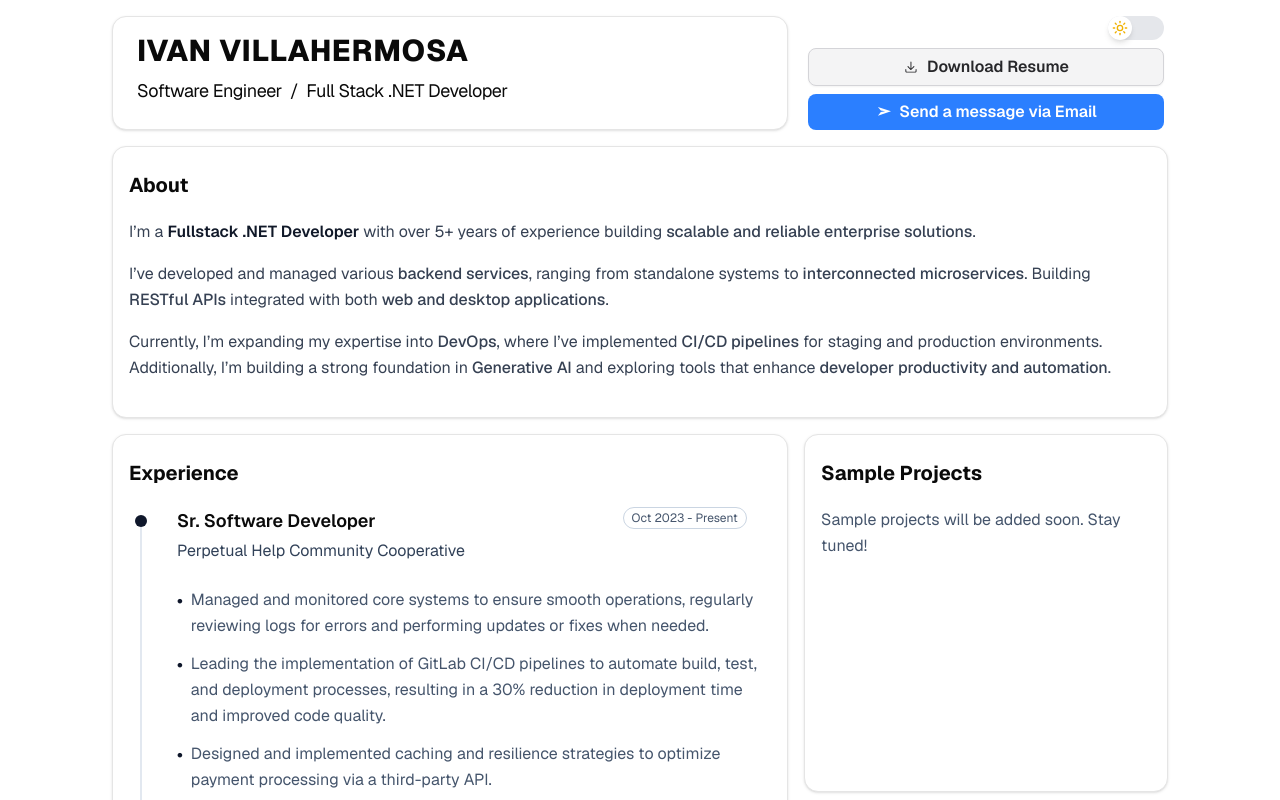
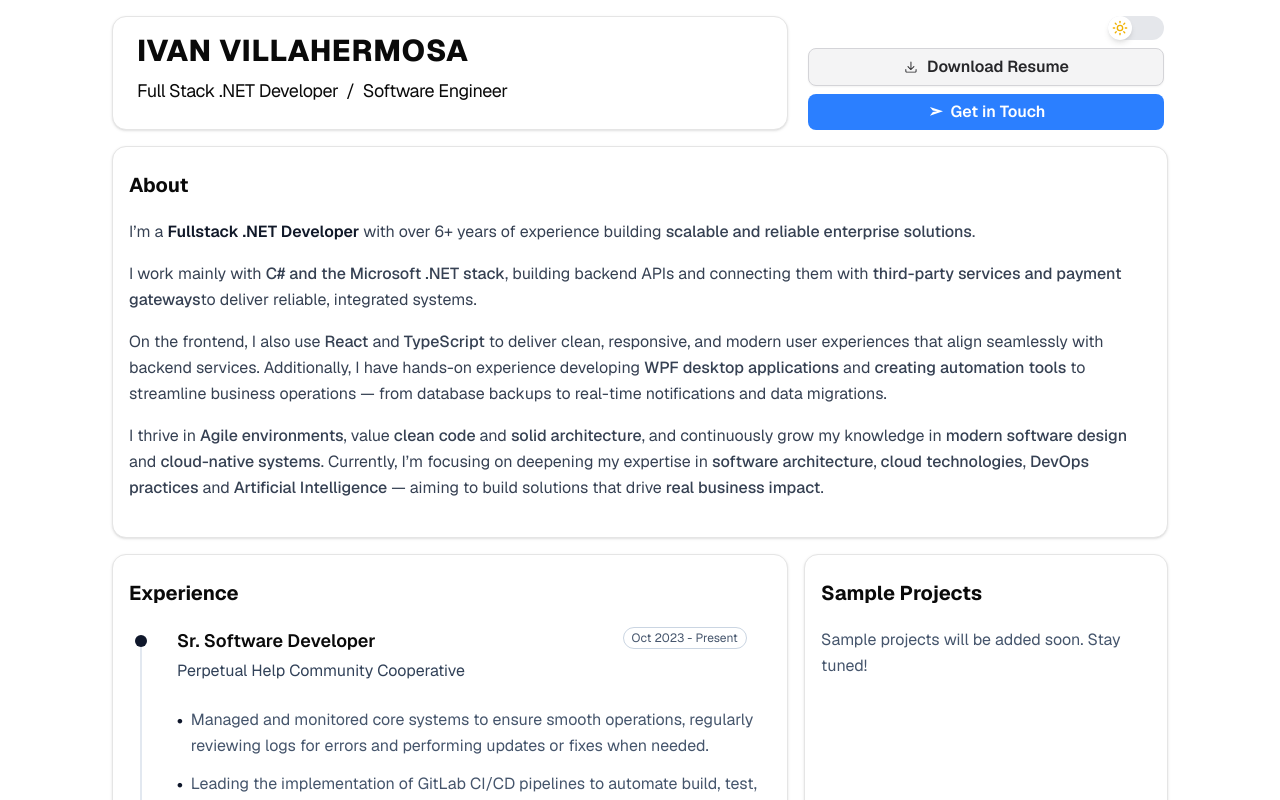
Before and after one commit to ivillahermosa/my-portfolio, a Next.js app: page / in a window 1280 px wide. Shown: the top 800 px of the page. Built offline with nearby package versions, Linux system fonts and the light colour scheme; no server answers.

Commit message:
Update about section info

```diff
--- a/components/main/About.tsx
+++ b/components/main/About.tsx
@@ -10,22 +10,30 @@ export default async function About() {
                 <CardContent className="p-0 pt-3 space-y-4">
                     <p className="text-base leading-relaxed text-gray-700 dark:text-gray-300">
                         I’m a <span className="font-semibold text-gray-900 dark:text-gray-100">Fullstack .NET Developer</span> with over
-                        5+ years of experience building <span className="font-medium">scalable and reliable enterprise solutions</span>.
+                        6+ years of experience building <span className="font-medium">scalable and reliable enterprise solutions</span>.
                     </p>
 
                     <p className="text-base leading-relaxed text-gray-700 dark:text-gray-300">
-                        I’ve developed and managed various <span className="font-medium">backend services</span>, ranging from
-                        standalone systems to <span className="font-medium">interconnected microservices</span>.
-                        Building <span className="font-medium">RESTful APIs</span> integrated with both
-                        <span className="font-medium"> web and desktop applications</span>.
+                        I work mainly with <span className="font-medium">C# and the Microsoft .NET stack</span>, building backend APIs
+                        and connecting them with <span className="font-medium">third-party services and payment gateways</span>
+                        to deliver reliable, integrated systems.
                     </p>
 
                     <p className="text-base leading-relaxed text-gray-700 dark:text-gray-300">
-                        Currently, I’m expanding my expertise into <span className="font-medium">DevOps</span>,
-                        where I’ve implemented <span className="font-medium">CI/CD pipelines</span> for staging
-                        and production environments. Additionally, I’m building a strong foundation in
-                        <span className="font-medium"> Generative AI</span> and exploring tools that enhance
-                        <span className="font-medium"> developer productivity and automation</span>.
+                        On the frontend, I also use <span className="font-medium">React</span> and
+                        <span className="font-medium"> TypeScript</span>  to deliver clean, responsive, and modern user experiences that align seamlessly with backend services.
+                        Additionally, I have hands-on experience developing <span className="font-medium">WPF desktop applications</span> and <span className="font-medium">creating
+                        automation tools </span> to streamline business operations — from database backups to real-time notifications and data migrations.
+                    </p>
+
+                    <p className="text-base leading-relaxed text-gray-700 dark:text-gray-300">
+                        I thrive in <span className="font-medium">Agile environments</span>, value <span className="font-medium">clean code </span>
+                        and <span className="font-medium">solid architecture</span>, and continuously grow my knowledge in
+                        <span className="font-medium"> modern software design</span> and <span className="font-medium">cloud-native systems</span>.
+                        Currently, I’m focusing on deepening my expertise in <span className="font-medium">software architecture</span>,
+                        <span className="font-medium"> cloud technologies</span>, <span className="font-medium">DevOps practices</span> and
+                        <span className="font-medium"> Artificial Intelligence</span> — aiming to build solutions that drive
+                        <span className="font-medium"> real business impact</span>.
                     </p>
                 </CardContent>
             </div>
--- a/components/main/Introduction.tsx
+++ b/components/main/Introduction.tsx
@@ -12,7 +12,7 @@ export default async function Introduction() {
                             IVAN VILLAHERMOSA
                         </h1>
                         <p className="text-base lg:text-lg tracking-tight mb-2">
-                            Software Engineer &nbsp;/&nbsp; Full Stack .NET Developer
+                            Full Stack .NET Developer &nbsp;/&nbsp; Software Engineer
                         </p>
                     </header>
                 </CardContent>
--- a/components/main/SocialLinks.tsx
+++ b/components/main/SocialLinks.tsx
@@ -12,7 +12,7 @@ export default async function SocialLinks() {
                         hover:bg-blue-600 text-white dark:text-white cursor-pointer">
                         <SendIconFilled className="h-5 w-5 flex-shrink-0"/>
                         <span className="text-base hidden md:inline font-semibold">
-                            Send a message via Email
+                            Get in Touch
                         </span>
                         <span className="text-sm md:hidden font-semibold">Contact Me</span>
                     </Button>
```
Also changed, not shown: app/contact/page.tsx (added).
